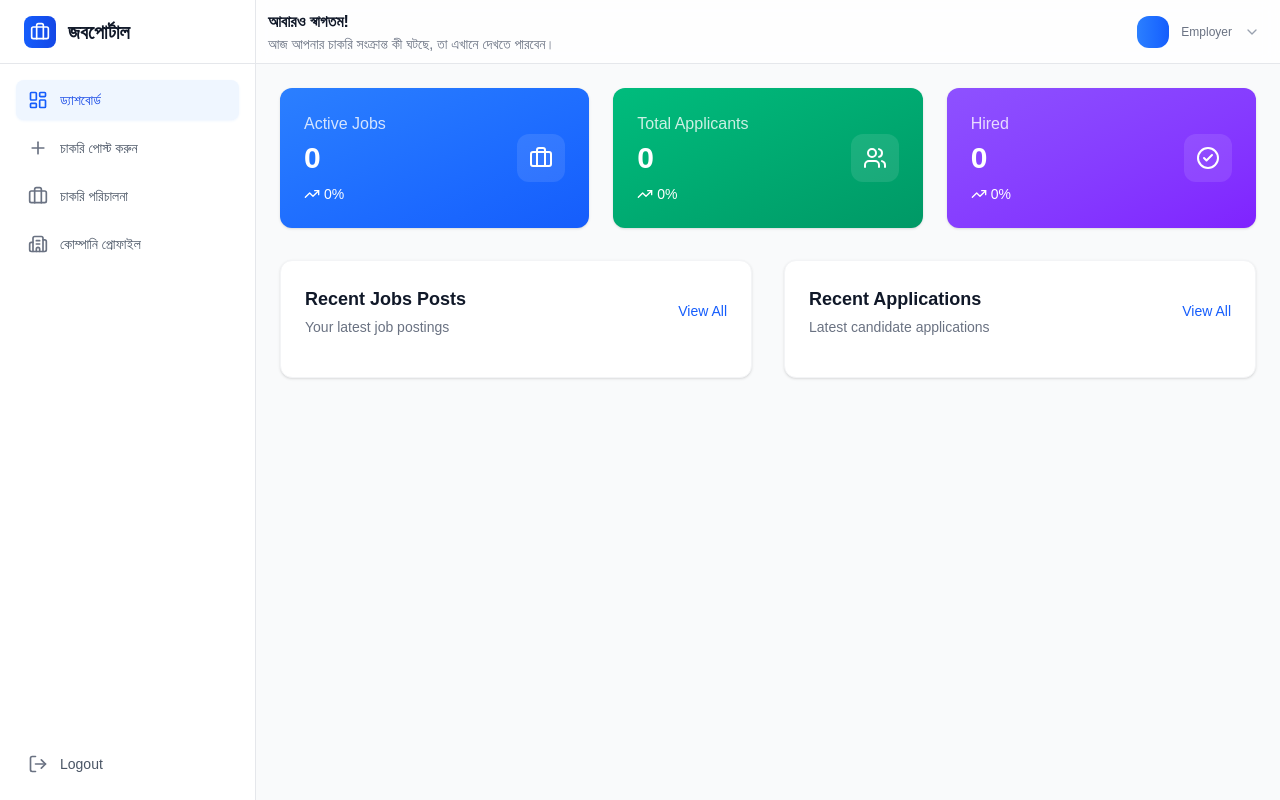
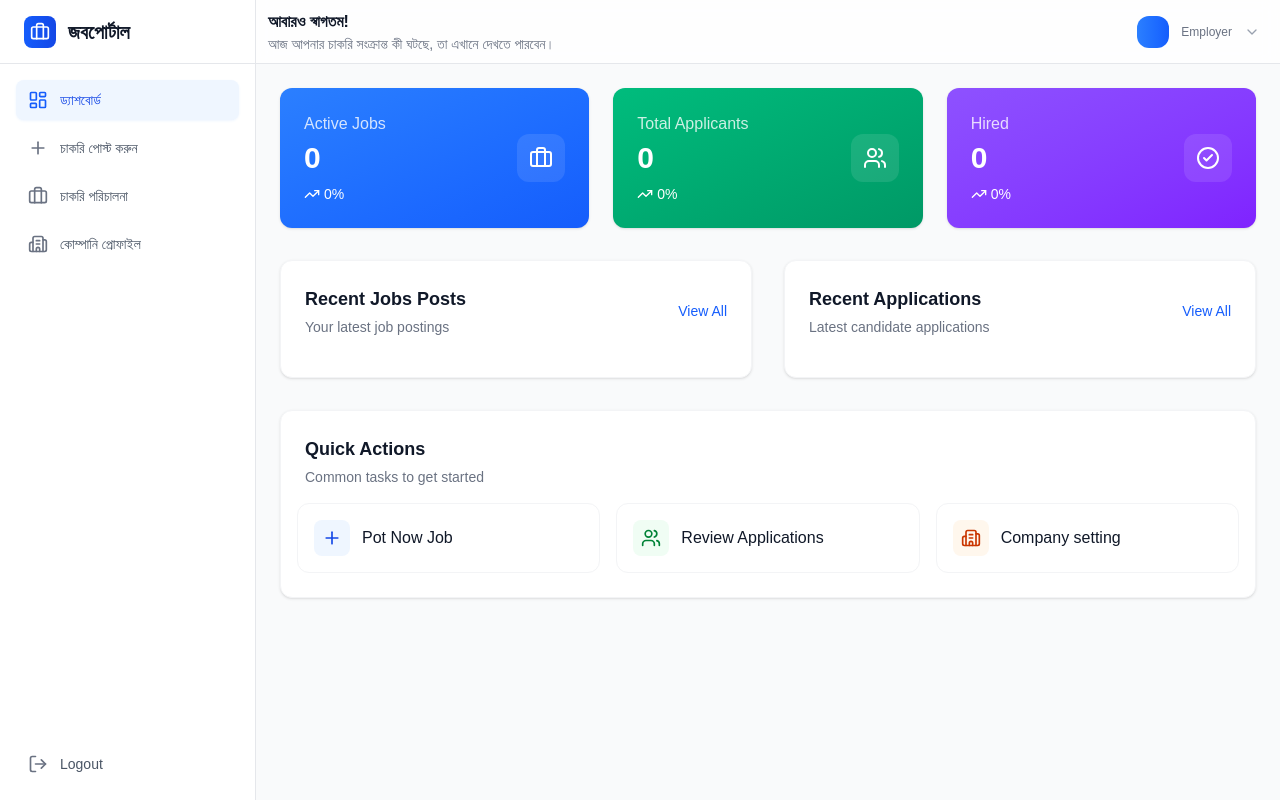
Before and after one commit to yeasin5060/job-portal, a React (Vite) app in the folder client/: page /employer-dashboard in a window 1280 px wide. Built offline with nearby package versions, Linux system fonts and the light colour scheme.

Commit message:
complete the quick actions section in employerdashboard.jsx

```diff
--- a/client/src/components/layout/DashboardLayout.jsx
+++ b/client/src/components/layout/DashboardLayout.jsx
@@ -8,7 +8,7 @@ import ProfileDropdown from './ProfileDropdown ';
 const NavigationItem = ({ item , isActive , onClick , isCollaspsed}) => {
     const Icon = item.icon;
 
-    return <button className={`w-full flex items-center px-3 py-2.5 text-sm font-medium rounded-lg transition-all duration-200 group ${isActive ? "bg-blue-50 text-blue-700 shadow-sm shadow-blue-50 " : "text-gray-600 hover:bg-gray-50 hover:text-gray-900"} `}  onClick={()=> onClick(item.id)}>
+    return <button className={`w-full flex items-center px-3 py-2.5 text-sm font-medium rounded-lg transition-all duration-200 group cursor-pointer ${isActive ? "bg-blue-50 text-blue-700 shadow-sm shadow-blue-50 " : "text-gray-600 hover:bg-gray-50 hover:text-gray-900"} `}  onClick={()=> onClick(item.id)}>
             <Icon className ={`w-5 h-5 flex shrink-0 ${isActive ? "text-blue-600" : "text-gray-500"}`}/>
             {!isCollaspsed && <span className='ml-3 truncate'>{item.name}</span>}
         </button>
--- a/client/src/pages/Employer/EmployerDashboard.jsx
+++ b/client/src/pages/Employer/EmployerDashboard.jsx
@@ -168,6 +168,50 @@ const EmployerDashboard = () => {
                 </div>
               </Card>
             </div>
+
+            {/*Quick Actions */}
+            <Card
+              title = "Quick Actions"
+              subtitle= "Common tasks to get started"
+            >
+              <div className='grid grid-cols-1 sm:grid-cols-2 lg:grid-cols-3 gap-4'>
+                {
+                  [
+                    {
+                      title : "Pot Now Job",
+                      icon : Plus,
+                      color : "bg-blue-50 text-blue-700",
+                      path : "/post-job"
+                    },
+                    {
+                      title : "Review Applications",
+                      icon : Users,
+                      color : "bg-green-50 text-green-700",
+                      path : "/manage-jobs"
+                    },
+                    {
+                      title : "Company setting",
+                      icon : Building2,
+                      color : "bg-orange-50 text-orange-700",
+                      path : "/company-profile"
+                    },
+                  ].map((action , index) => (
+                    <button
+                      key={index}
+                      className='flex items-center space-x-3 p-4 rounded-xl border border-gray-100 hover:border-gray-200 hover:shadow-sm transition-all duration-200 text-left cursor-pointer'
+                      onClick={() => navigate(action.path)}
+                    >
+                      <div className={`p-2 rounded-lg ${action.color}`}>
+                        <action.icon className='w-5 h-5'/>
+                      </div>
+                      <span className='font-medium text-gray-900'>
+                        {action.title}
+                      </span>
+                    </button>
+                  ))
+                }
+              </div>
+            </Card>
           </div>
           )
         }
```
